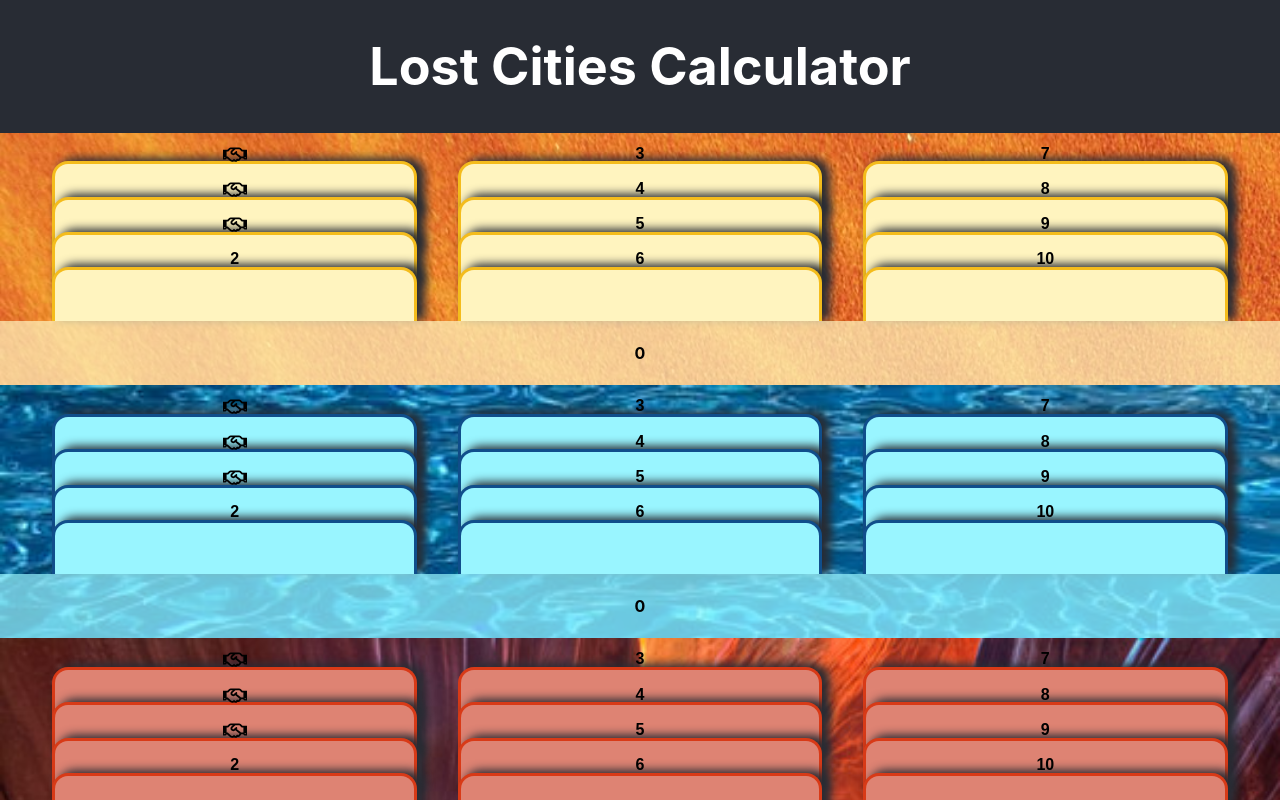
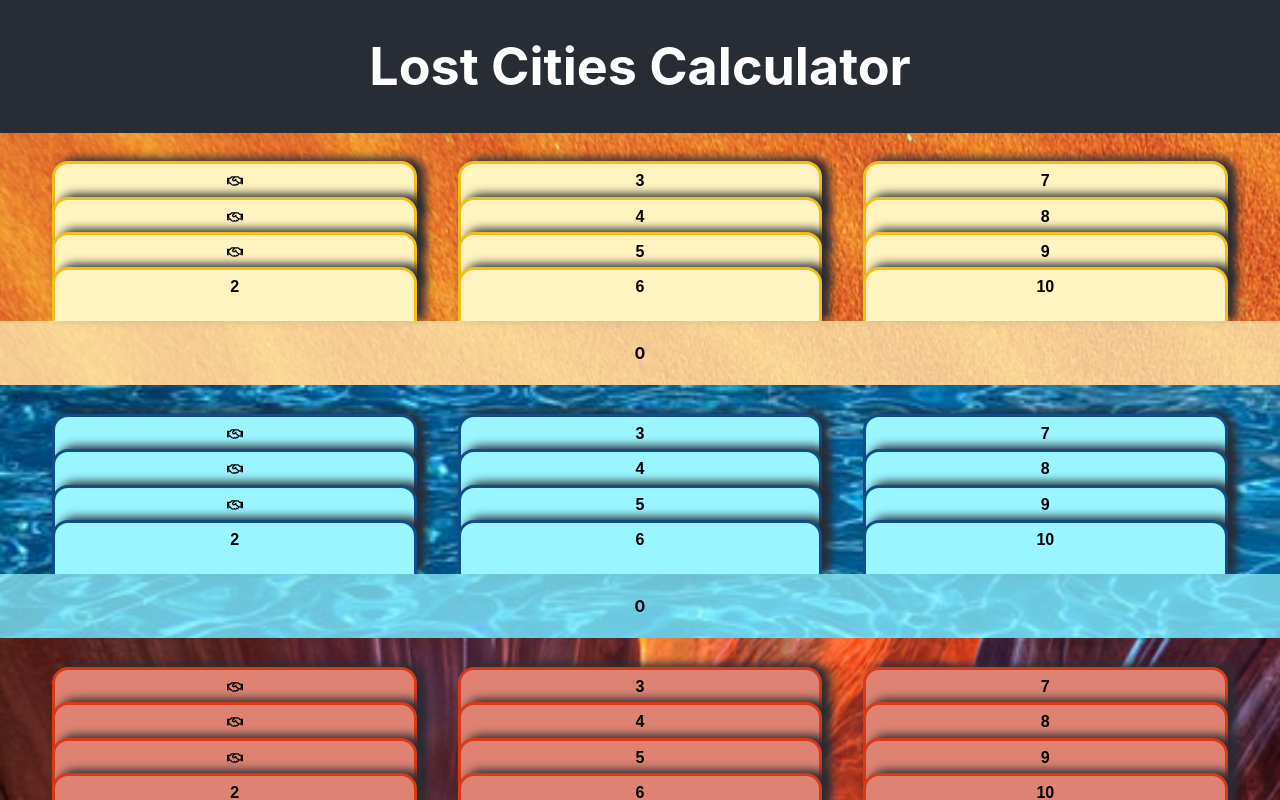
Before and after one commit to ella-jennings/cs50-final-project, a React (Create React App) app: page / in a window 1280 px wide. Shown: the top 800 px of the page. Built offline with nearby package versions, Linux system fonts and the light colour scheme.

Commit message:
fix: kind of some styling changes but safari needs work

```diff
--- a/src/components/card/card.scss
+++ b/src/components/card/card.scss
@@ -28,10 +28,12 @@ $border-radius: 1em;
 
 .value {
     width: 100%;
-    margin-top: -1.3em;
-    @-moz-document url-prefix() {
-        margin-top: 0.1em;
-    }
+    height: 100%;
+    display: flex;
+    flex-direction: column;
+    align-items: center;
+    align-content: center;
+    line-height: 2em;
 }
 
 .card_yellow {
--- a/src/components/deal/deal.css
+++ b/src/components/deal/deal.css
@@ -1,6 +1,7 @@
 .dealCard {
-    height: 1.2rem;
-    width: 1.5rem;
+    height: 2em;
+    width: 1rem;
+    line-height: 2rem;
     fill: black;
 }
 
```
